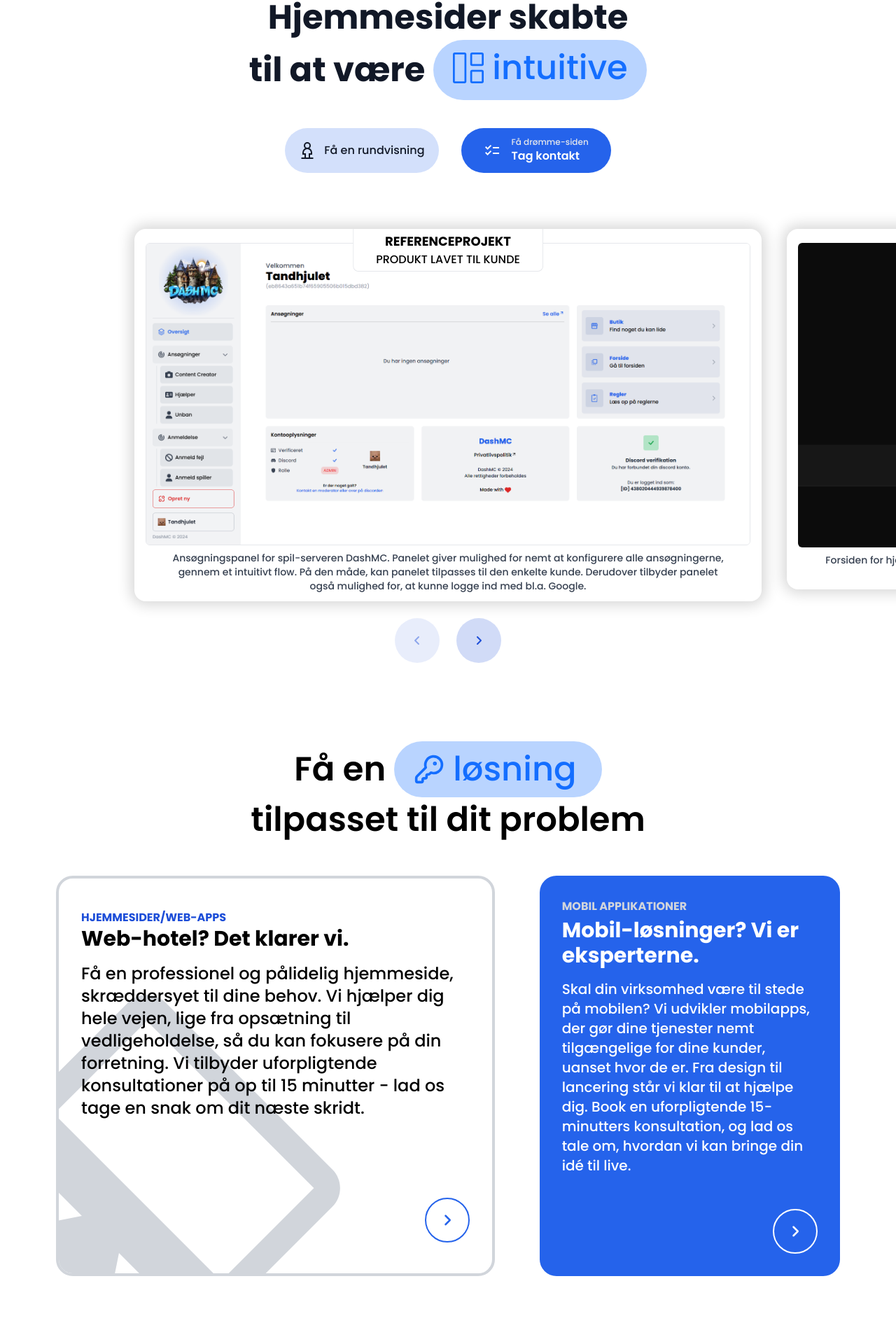
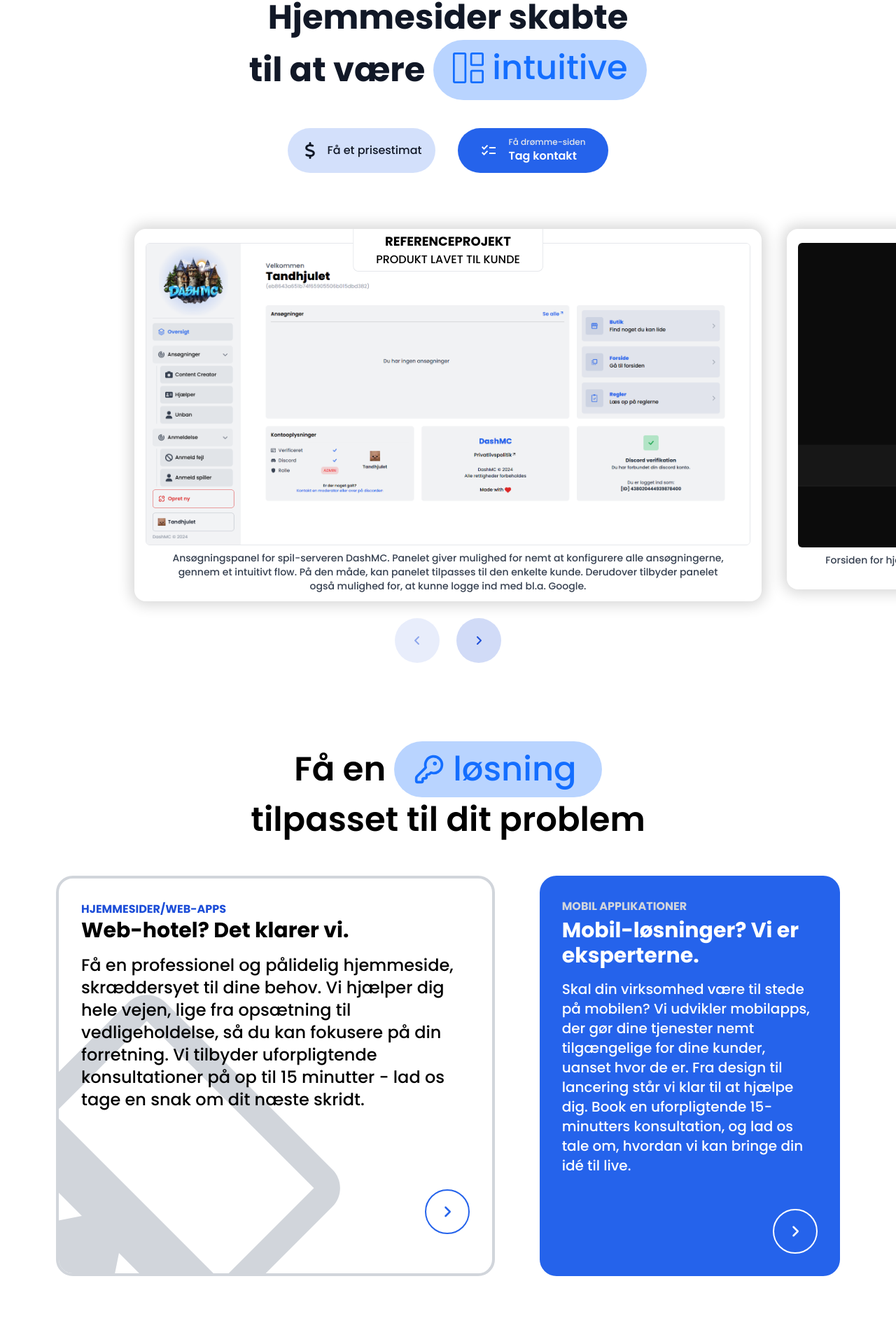
Before and after one commit to Tandhjulet/mortensen, a Next.js app: page / in a window 1280 px wide. Shown: the part 227-2147 px from the top of the page at 70% size. Built offline with nearby package versions, Linux system fonts and the light colour scheme.

Commit message:
buttons now redirect to mailto

```diff
--- a/src/app/layout.tsx
+++ b/src/app/layout.tsx
@@ -20,7 +20,7 @@ export default function RootLayout({
 }>) {
 	return (
 		<html lang="en">
-			<body className={`${inter.className}`}>
+			<body className={`${inter.className} scroll-smooth`}>
 				{children}
 
 				<Footer />
--- a/src/app/page.tsx
+++ b/src/app/page.tsx
@@ -10,7 +10,7 @@ import { createRef, HTMLAttributes, memo, useCallback, useEffect, useMemo, useRe
 import { BiDownload } from "react-icons/bi";
 import { BsGithub, BsLaptopFill, BsSpeedometer2 } from "react-icons/bs";
 import { CiCircleList, CiGlobe } from "react-icons/ci";
-import { FaAngleLeft, FaAngleRight, FaCodeBranch, FaKey, FaLaptopCode, FaLinkedinIn, FaPlus, FaRegSun } from "react-icons/fa6";
+import { FaAngleLeft, FaAngleRight, FaCodeBranch, FaDollarSign, FaKey, FaLaptopCode, FaLinkedinIn, FaPlus, FaRegSun } from "react-icons/fa6";
 import { GrStreetView } from "react-icons/gr";
 import { IoCodeSlash, IoMailUnreadOutline } from "react-icons/io5";
 import { LuKeyRound, LuServerCrash } from "react-icons/lu";
@@ -48,6 +48,7 @@ export default function Home() {
 					<Link
 						className="bg-gray-100 hover:text-blue-600 rounded-full p-2"
 						href={"mailto:madsbechmortensen@hotmail.dk"}
+						target="_blank"
 					>
 						<IoMailUnreadOutline className="size-6" />
 					</Link>
@@ -72,15 +73,27 @@ export default function Home() {
 				</h1>
 
 				<div className="mt-10">
-					<button className="p-5 bg-blue-600/20 hover:bg-blue-600/35 inline-flex gap-3 items-center rounded-full mx-4">
-						<GrStreetView className="size-6" />
+					<button
+						className="p-5 bg-blue-600/20 hover:bg-blue-600/35 inline-flex gap-3 items-center rounded-full mx-4"
+						onClick={() => {
+							document.getElementById("price")?.scrollIntoView({
+								behavior: "smooth",
+								block: "center",
+							})
+						}}
+					>
+						<FaDollarSign className="size-6" />
 
 						<span>
-							Få en rundvisning
+							Få et prisestimat
 						</span>
 					</button>
 
-					<button className="px-8 py-3 bg-blue-600 hover:bg-blue-700 text-white inline-flex gap-4 items-center rounded-full mx-4">
+					<Link
+						className="px-8 py-3 bg-blue-600 hover:bg-blue-700 text-white inline-flex gap-4 items-center rounded-full mx-4"
+						href={"mailto:madsbechmortensen@hotmail.dk"}
+						target="_blank"
+					>
 						<MdOutlineChecklist className="size-6" />
 
 						<span className="text-left text-xs text-gray-200">
@@ -88,7 +101,7 @@ export default function Home() {
 							<br />
 							<span className="text-base text-white font-semibold">Tag kontakt</span>
 						</span>
-					</button>
+					</Link>
 				</div>
 			</section>
 
@@ -183,7 +196,11 @@ export default function Home() {
 					tilpasset til dit problem
 				</h2>
 				<ul className="mt-12 grid grid-cols-12 w-full gap-16 max-w-[1400px] px-20 mx-auto">
-					<button className="text-start col-span-7 border-4 border-gray-300 rounded-3xl p-8 group relative overflow-hidden">
+					<Link
+						className="text-start col-span-7 border-4 border-gray-300 rounded-3xl p-8 group relative overflow-hidden"
+						href={"mailto:madsbechmortensen@hotmail.dk"}
+						target="_blank"
+					>
 						<span className="uppercase font-bold text-blue-700">
 							Hjemmesider/Web-Apps
 						</span>
@@ -207,9 +224,13 @@ export default function Home() {
 						<MdOutlineDesktopMac
 							className="absolute -bottom-5 -left-4 size-[450px] text-gray-300 rotate-[45deg] -translate-x-[70px] translate-y-[70px] -z-10"
 						/>
-					</button>
+					</Link>
 
-					<button className="text-start col-span-5 bg-blue-600 rounded-3xl h-fit p-8 group">
+					<Link
+						className="text-start col-span-5 bg-blue-600 rounded-3xl h-fit p-8 group"
+						href={"mailto:madsbechmortensen@hotmail.dk"}
+						target="_blank"
+					>
 						<span className="uppercase font-bold text-gray-300">
 							MOBIL APPLIKATIONER
 						</span>
@@ -229,7 +250,7 @@ export default function Home() {
 						>
 							<FaAngleRight className="size-5 text-white group-hover:text-blue-600" />
 						</div>
-					</button>
+					</Link>
 				</ul>
 			</section>
 
@@ -245,10 +266,16 @@ export default function Home() {
 					<Estimator />
 				</div>
 
+				<div id="price" />
+
 				<div className="mx-auto my-28 w-fit">
-					<button className="mx-4 px-8 py-4 bg-blue-600 hover:bg-blue-700 inline-flex gap-4 items-center rounded-full">
+					<Link
+						className="mx-4 px-8 py-4 bg-blue-600 hover:bg-blue-700 inline-flex gap-4 items-center rounded-full"
+						href={"mailto:madsbechmortensen@hotmail.dk"}
+						target="_blank"
+					>
 						<span className="text-lg text-white">Tag Kontakt</span>
-					</button>
+					</Link>
 				</div>
 			</section>
 		</main>
```
